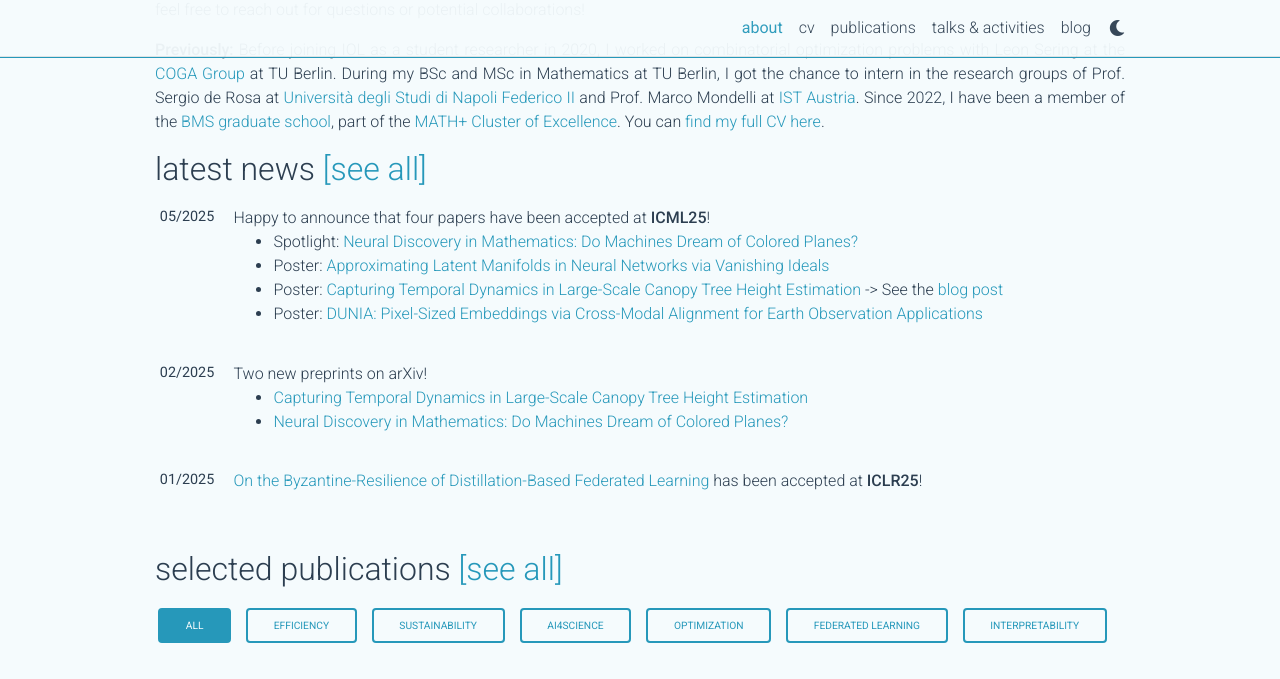
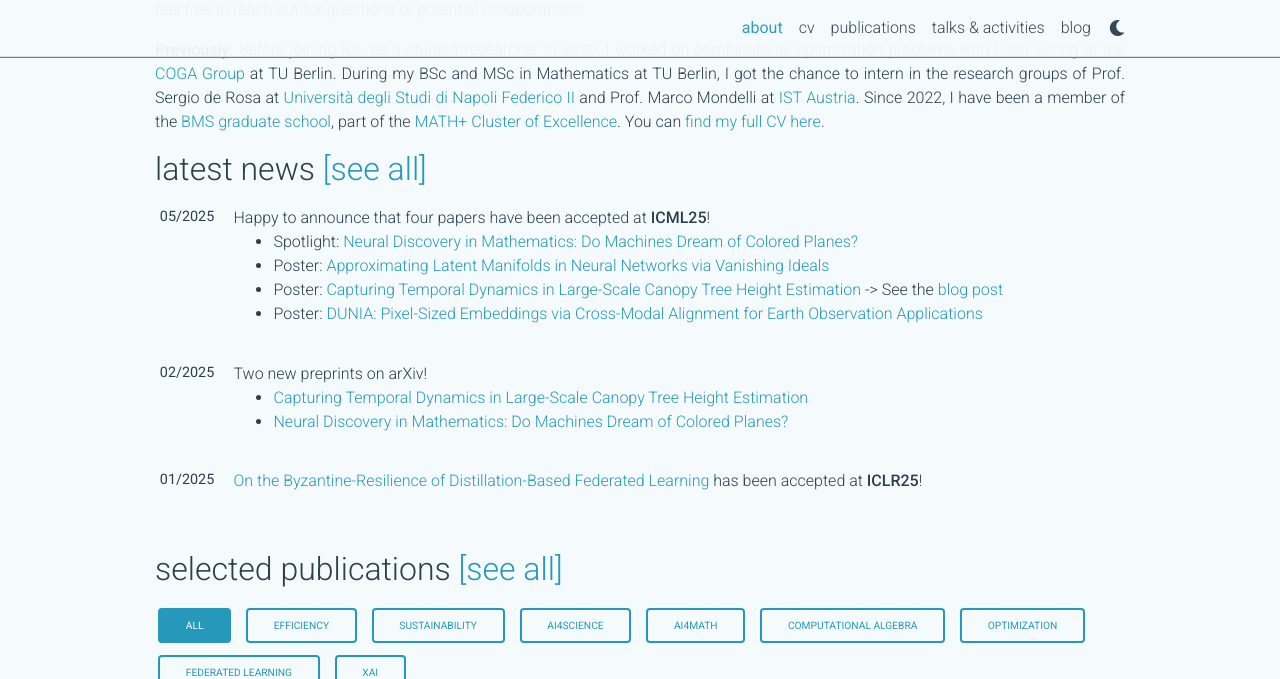
Before and after one commit to zimmer-m/zimmer-m.github.io, a Jekyll site: the page built from _pages/about.md, in a window 1280 px wide and 900 px high, scrolled down 551 px, cut to the strip 0-679 px from the top of the window. Built offline with Jekyll 4.4.1, drawn with Linux system fonts in a browser that asks for light colours; full-size pictures stand in for the smaller copies a plugin makes; comment, search, counter and statistics services are not loaded; a style sheet for code colours, icons or effects is not loaded.

Commit message:
better pub tags

```diff
--- a/_data/publication_tags.yml
+++ b/_data/publication_tags.yml
@@ -7,11 +7,17 @@
 - tag: ai4science
   name: AI4Science
 
+- tag: ai4math
+  name: AI4Math
+
+- tag: computational-algebra
+  name: Computational Algebra
+
 - tag: optimization
   name: Optimization
 
 - tag: federated-learning
   name: Federated Learning
 
-- tag: interpretability
-  name: Interpretability
+- tag: xai
+  name: XAI
```
Also changed, not shown: _bibliography/papers.bib (+6 -6 lines).
